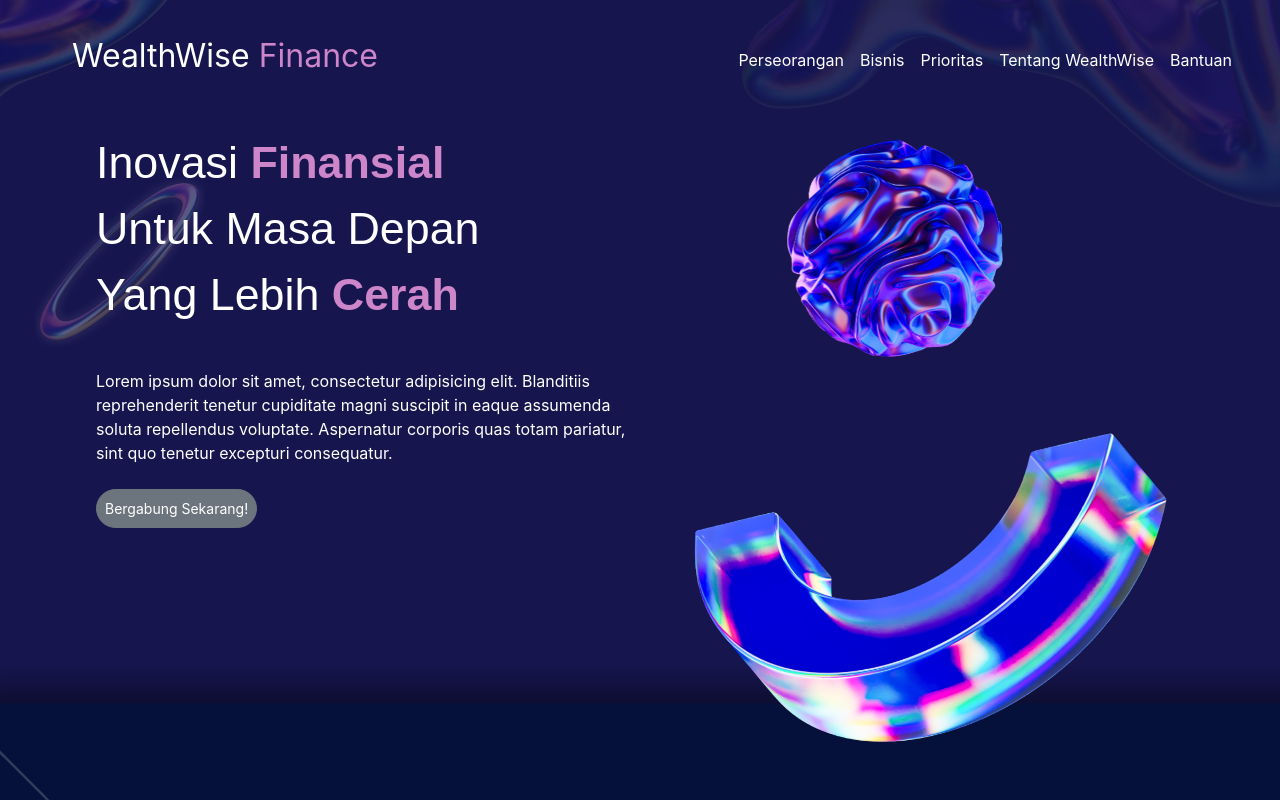
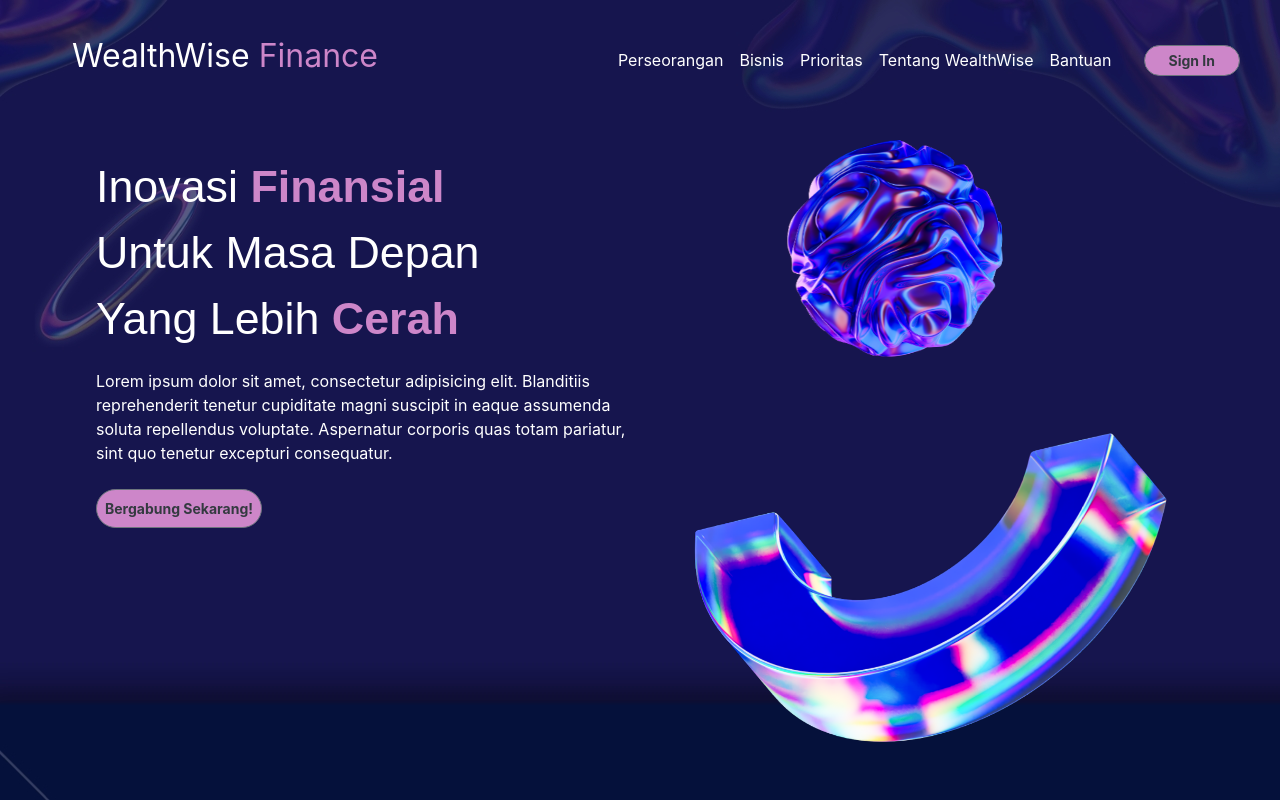
Before and after one commit to NaufalHusnianto/project-react-weatlhwise, a React (Create React App) app: page / in a window 1280 px wide. Built offline with nearby package versions, Linux system fonts and the light colour scheme.

Commit message:
Update Dashboard.js

```diff
--- a/src/pages/Dashboard.js
+++ b/src/pages/Dashboard.js
@@ -13,6 +13,10 @@ function Dashboard() {
         color: '#CD86C9'
     }
 
+    const purpleBgColor = {
+        backgroundColor: '#CD86C9'
+    }
+
     return (
         <div className="App p-4" style={bodyBg}>
             <header className="d-flex justify-content-sm-between align-items-center h-15 pt-2">
@@ -25,15 +29,16 @@ function Dashboard() {
                         <li className="nav-item"><a className="nav-link text-white" href="">Tentang WealthWise</a></li>
                         <li className="nav-item"><a className="nav-link text-white" href="">Bantuan</a></li>
                     </ul>
+                    <button type="button" className="btn btn-secondary btn-sm rounded-pill font-weight-bold text-dark pl-4 pr-4 ml-4" style={purpleBgColor}>Sign In</button>
                 </nav>
             </header>
             <main className="d-flex h-85">
-                <div className="container w-50 p-4 ml-5 mt-4">
+                <div className="container w-50 p-4 ml-5 mt-5">
                     <h1 className="card-title text-white font-style-dashboard">Inovasi <span className="font-weight-bold" style={purpleColor}>Finansial</span></h1>
                     <h1 className="card-title text-white font-style-dashboard">Untuk Masa Depan</h1>
                     <h1 className="card-title text-white font-style-dashboard">Yang Lebih <span className="font-weight-bold" style={purpleColor}>Cerah</span></h1>
-                    <p className="text-white mt-5">Lorem ipsum dolor sit amet, consectetur adipisicing elit. Blanditiis reprehenderit tenetur cupiditate magni suscipit in eaque assumenda soluta repellendus voluptate. Aspernatur corporis quas totam pariatur, sint quo tenetur excepturi consequatur.</p>
-                    <button type="button" className="btn btn-secondary btn-sm rounded-pill p-2 mt-2">Bergabung Sekarang!</button>
+                    <p className="text-white text-sm-left mt-4">Lorem ipsum dolor sit amet, consectetur adipisicing elit. Blanditiis reprehenderit tenetur cupiditate magni suscipit in eaque assumenda soluta repellendus voluptate. Aspernatur corporis quas totam pariatur, sint quo tenetur excepturi consequatur.</p>
+                    <button type="button" className="btn btn-secondary btn-sm rounded-pill font-weight-bold text-dark p-2 mt-2" style={purpleBgColor}>Bergabung Sekarang!</button>
                 </div>
                 <div className="container w-50">
                     <img src="/image/ball.png" className="position-absolute rotate-animation" style={{ width: '250px', height: 'auto', right: '270px', top: '130px'}}/>
```
